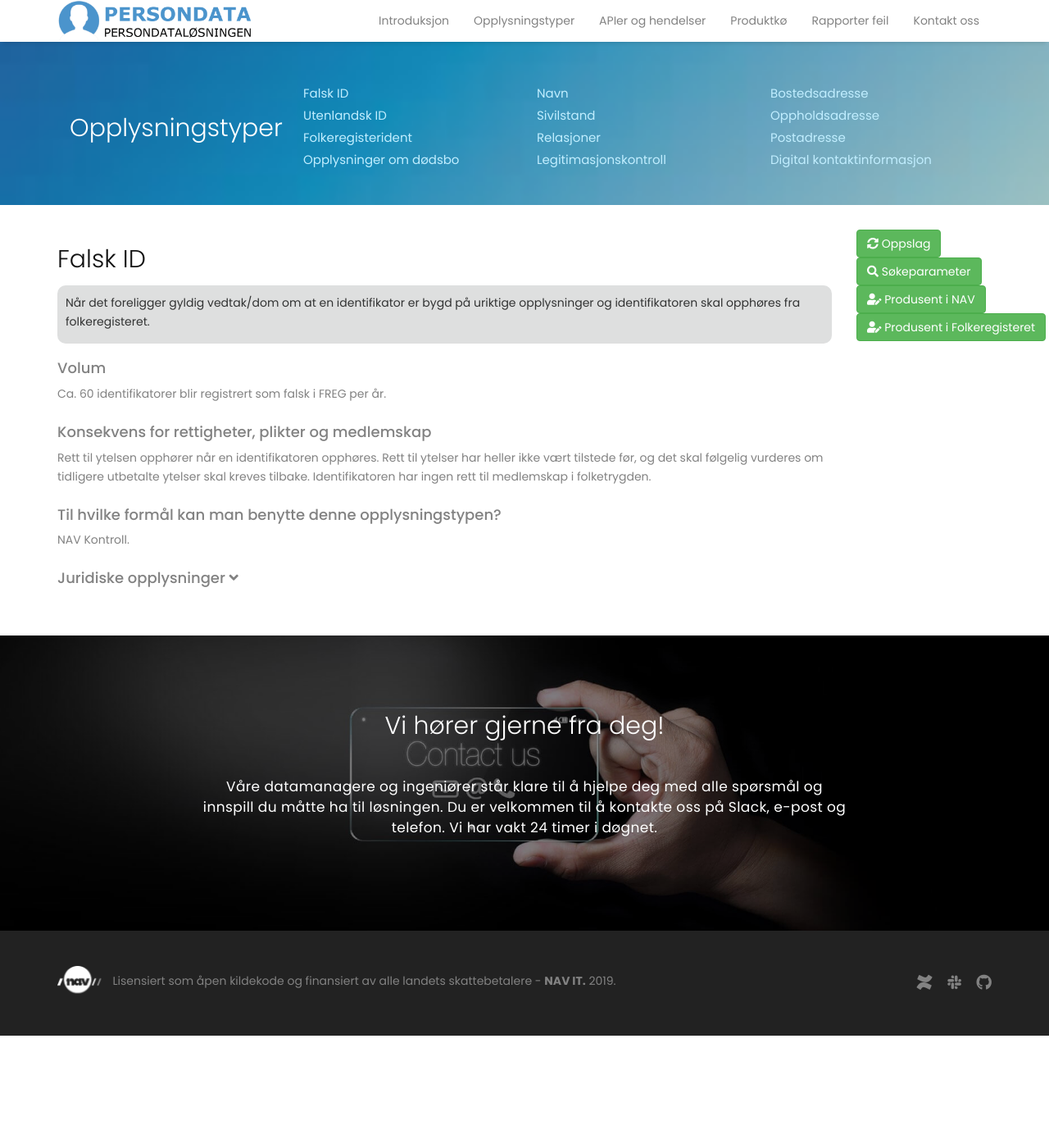
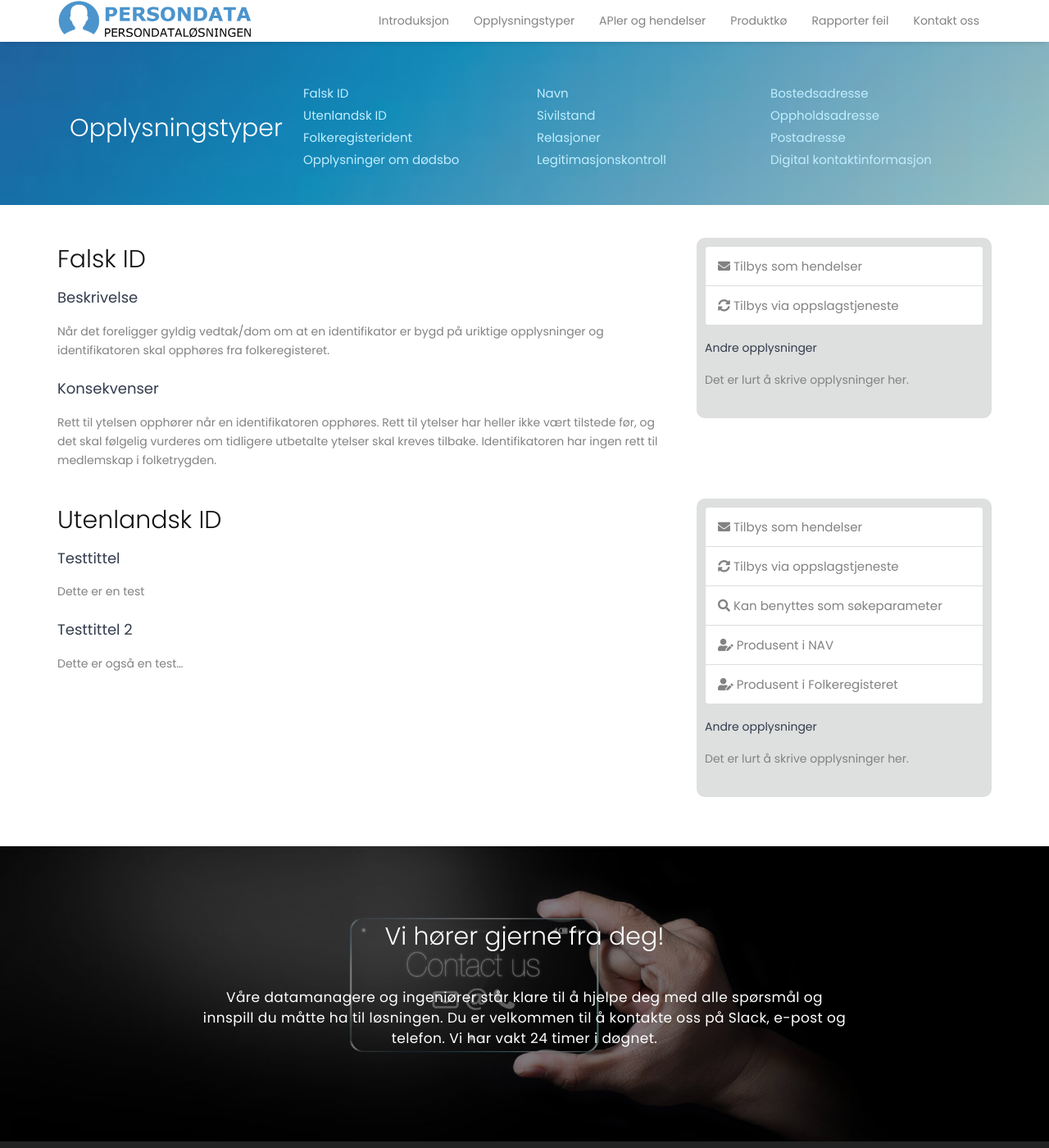
Before and after one commit to rituvesh/pdl-doc, a Jekyll site: the page built from opplysningstyper-alt.html, in a window 1280 px wide and 1400 px high. Shown: the whole window at 82% size. Built offline with Jekyll 4.4.1, drawn with Linux system fonts in a browser that asks for light colours; nearby versions of some CDN libraries; library files that are not in the unit come from our copies.

Commit message:
Added more CMS support

```diff
--- a/_config.yml
+++ b/_config.yml
@@ -1,39 +1,8 @@
-# Welcome to Jekyll!
-#
-# This config file is meant for settings that affect your whole blog, values
-# which you are expected to set up once and rarely edit after that. If you find
-# yourself editing this file very often, consider using Jekyll's data files
-# feature for the data you need to update frequently.
-#
-# For technical reasons, this file is *NOT* reloaded automatically when you use
-# 'bundle exec jekyll serve'. If you change this file, please restart the server process.
-
-# Site settings
-# These are used to personalize your new site. If you look in the HTML files,
-# you will see them accessed via {{ site.title }}, {{ site.email }}, and so on.
-# You can create any custom variable you would like, and they will be accessible
-# in the templates via {{ site.myvariable }}.
 title: Persondataløsningen
-description: >- # this means to ignore newlines until "baseurl:"
+description: >-
   Dokumentasjon for NAVs Persondataløsning. Dette systemet er NAVS masterdata-register for
   grunnleggende personopplysninger fra Folkeregisteret, NAV selv, samt andre kilder.
-
-# Build settings
 markdown: kramdown
-# theme: minima
-# plugins:
-
-# Exclude from processing.
-# The following items will not be processed, by default. Create a custom list
-# to override the default setting.
-# exclude:
-#   - Gemfile
-#   - Gemfile.lock
-#   - node_modules
-#   - vendor/bundle/
-#   - vendor/cache/
-#   - vendor/gems/
-#   - vendor/ruby/
-
 collections:
   - opplysningstyper
+  - opplysningstyper-alt
--- a/assets/css/style.css
+++ b/assets/css/style.css
@@ -307,7 +307,6 @@
     background: #dedfdf;
     width: 100%;
     border-radius: 10px;
-    padding-bottom: 0px;
     vertical-align: center;
 }
 
--- a/opplysningstyper-alt.html
+++ b/opplysningstyper-alt.html
@@ -3,43 +3,33 @@
 ---
 
 <section id="opplysningstyper" class="container">
-    {% for opplysningstype in site.opplysningstyper %}
+    {% for opplysningstype in site.opplysningstyper-alt %}
 
         <div class="row">
-            <div class="col-md-10">
+            <div class="col-md-8">
                 <div class="subtitle">
                     <h2>{{ opplysningstype.navn }}</h2>
-                    <div class="box">
-                        <p>{{ opplysningstype.beskrivelse }}</p>
-                    </div>
                 </div>
-                <h4 class="h4">Volum</h4>
-                <p>{{ opplysningstype.volum }}</p>
 
-                <h4 class="h4">Konsekvens for rettigheter, plikter og medlemskap</h4>
-                <p>{{ opplysningstype.konsekvenser }}</p>
+                {{ opplysningstype.content }}
 
-                <h4 class="h4">Til hvilke formål kan man benytte denne opplysningstypen?</h4>
-                <p>{{ opplysningstype.formal }}</p>
-
-                <h4 class="h4"><a data-toggle="collapse" href="#juridisk-{{ opplysningstype.kortnavn }}" role="button" aria-expanded="false" aria-controls="juridisk-{{ opplysningstype.kortnavn }}">Juridiske opplysninger <i class="fas fa-angle-down"></i></a></h4>
-                <div class="collapse" id="juridisk-{{ opplysningstype.kortnavn }}">
-                    <div class="card card-body">
-                        <p>{{ opplysningstype.juridisk }}</p>
-                    </div>
-                </div>
             </div>
 
-            <div class="col-md-2">
-                <p>
-                    {%- if opplysningstype.hendelser == 'ja' -%} <p><a href="#" class="btn-success btn"><i class="fa fa-envelope"></i> Hendelser</a></p> {%- endif -%}
-                    {%- if opplysningstype.oppslag == 'ja' -%} <a href="#" class="btn-success btn"><i class="fa fa-sync-alt"></i> Oppslag</a> {%- endif -%}
-                    {%- if opplysningstype.sok == 'ja' -%} <a href="#" class="btn-success btn"><i class="fa fa-search"></i> Søkeparameter</a> {%- endif -%}
-                    {%- if opplysningstype.produsent-nav == 'ja' -%} <a href="#" class="btn-success btn"><i class="fas fa-user-edit"></i> Produsent i NAV</a> {%- endif -%}
-                    {%- if opplysningstype.produsent-freg == 'ja' -%} <a href="#" class="btn-success btn"><i class="fas fa-user-edit"></i> Produsent i Folkeregisteret</a> {%- endif -%}
+            <div class="col-md-4">
+                <div class="box">
+                    <ul class="list-group">
+                    {%- if opplysningstype.hendelser == 'ja' -%} <li class="list-group-item"><a href="#"><i class="fa fa-envelope"></i> Tilbys som hendelser</a></li> {%- endif -%}
+                    {%- if opplysningstype.oppslag == 'ja' -%} <li class="list-group-item"><a href="#"><i class="fa fa-sync-alt"></i> Tilbys via oppslagstjeneste</a></li> {%- endif -%}
+                    {%- if opplysningstype.sok == 'ja' -%} <li class="list-group-item"><a href="#"><i class="fa fa-search"></i> Kan benyttes som søkeparameter</a></li> {%- endif -%}
+                    {%- if opplysningstype.produsent-nav == 'ja' -%} <li class="list-group-item"><a href="#"><i class="fas fa-user-edit"></i> Produsent i NAV</a></li> {%- endif -%}
+                    {%- if opplysningstype.produsent-freg == 'ja' -%} <li class="list-group-item"><a href="#"><i class="fas fa-user-edit"></i> Produsent i Folkeregisteret</a></li> {%- endif -%}
+                    </ul>
+                    <h5>Andre opplysninger</h5>
+                    <p>Det er lurt å skrive opplysninger her.</p>
                 </div>
             </div>
         </div>
+    </div>
 
     {% endfor %}
 
--- a/opplysningstyper.html
+++ b/opplysningstyper.html
@@ -6,12 +6,10 @@
     {% for opplysningstype in site.opplysningstyper %}
 
         <div class="row">
-            <div class="col-md-10">
+            <div class="col-md-8">
                 <div class="subtitle">
                     <h2>{{ opplysningstype.navn }}</h2>
-                    <div class="box">
-                        <p>{{ opplysningstype.beskrivelse }}</p>
-                    </div>
+                    <p>{{ opplysningstype.beskrivelse }}</p>
                 </div>
                 <h4 class="h4">Volum</h4>
                 <p>{{ opplysningstype.volum }}</p>
@@ -30,16 +28,21 @@
                 </div>
             </div>
 
-            <div class="col-md-2">
-                <p>
-                    {%- if opplysningstype.hendelser == 'ja' -%} <p><a href="#" class="btn-success btn"><i class="fa fa-envelope"></i> Hendelser</a></p> {%- endif -%}
-                    {%- if opplysningstype.oppslag == 'ja' -%} <a href="#" class="btn-success btn"><i class="fa fa-sync-alt"></i> Oppslag</a> {%- endif -%}
-                    {%- if opplysningstype.sok == 'ja' -%} <a href="#" class="btn-success btn"><i class="fa fa-search"></i> Søkeparameter</a> {%- endif -%}
-                    {%- if opplysningstype.produsent-nav == 'ja' -%} <a href="#" class="btn-success btn"><i class="fas fa-user-edit"></i> Produsent i NAV</a> {%- endif -%}
-                    {%- if opplysningstype.produsent-freg == 'ja' -%} <a href="#" class="btn-success btn"><i class="fas fa-user-edit"></i> Produsent i Folkeregisteret</a> {%- endif -%}
+            <div class="col-md-4">
+                <div class="box">
+                    <ul class="list-group">
+                    {%- if opplysningstype.hendelser == 'ja' -%} <li class="list-group-item"><a href="#"><i class="fa fa-envelope"></i> Tilbys som hendelser</a></li> {%- endif -%}
+                    {%- if opplysningstype.oppslag == 'ja' -%} <li class="list-group-item"><a href="#"><i class="fa fa-sync-alt"></i> Tilbys via oppslagstjeneste</a></li> {%- endif -%}
+                    {%- if opplysningstype.sok == 'ja' -%} <li class="list-group-item"><a href="#"><i class="fa fa-search"></i> Kan benyttes som søkeparameter</a></li> {%- endif -%}
+                    {%- if opplysningstype.produsent-nav == 'ja' -%} <li class="list-group-item"><a href="#"><i class="fas fa-user-edit"></i> Produsent i NAV</a></li> {%- endif -%}
+                    {%- if opplysningstype.produsent-freg == 'ja' -%} <li class="list-group-item"><a href="#"><i class="fas fa-user-edit"></i> Produsent i Folkeregisteret</a></li> {%- endif -%}
+                    </ul>
+                    <h5>Andre opplysninger</h5>
+                    <p>Det er lurt å skrive opplysninger her.</p>
                 </div>
             </div>
         </div>
+    </div>
 
     {% endfor %}
 
```
Also changed, not shown: _opplysningstyper-alt/falskid.md (added, +16 -0 lines), _opplysningstyper-alt/utenlandskid.md (added, +17 -0 lines), _opplysningstyper/falskid.md (+4 -4 lines), _opplysningstyper/utenlandskid.md (added, +17 -0 lines).
